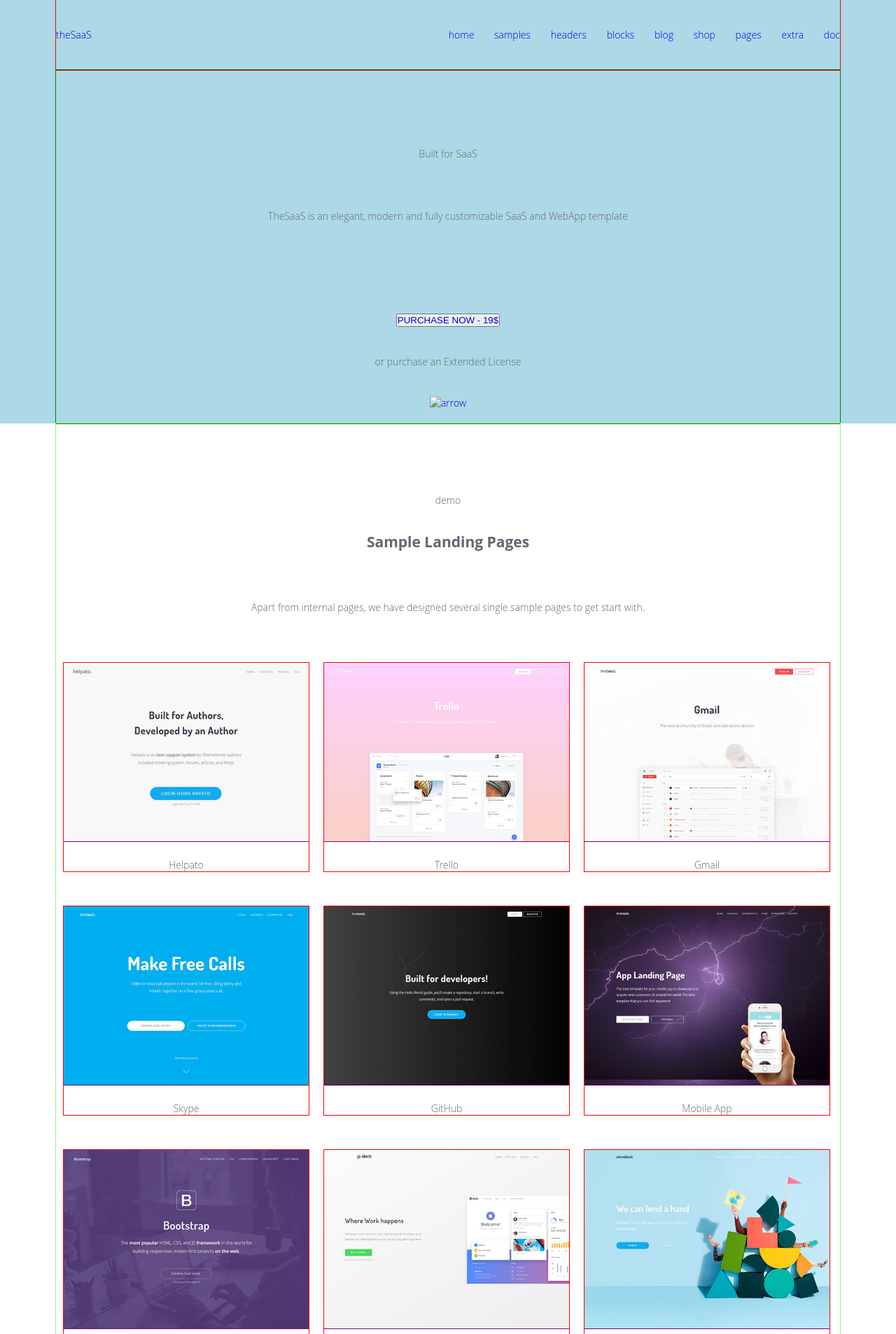
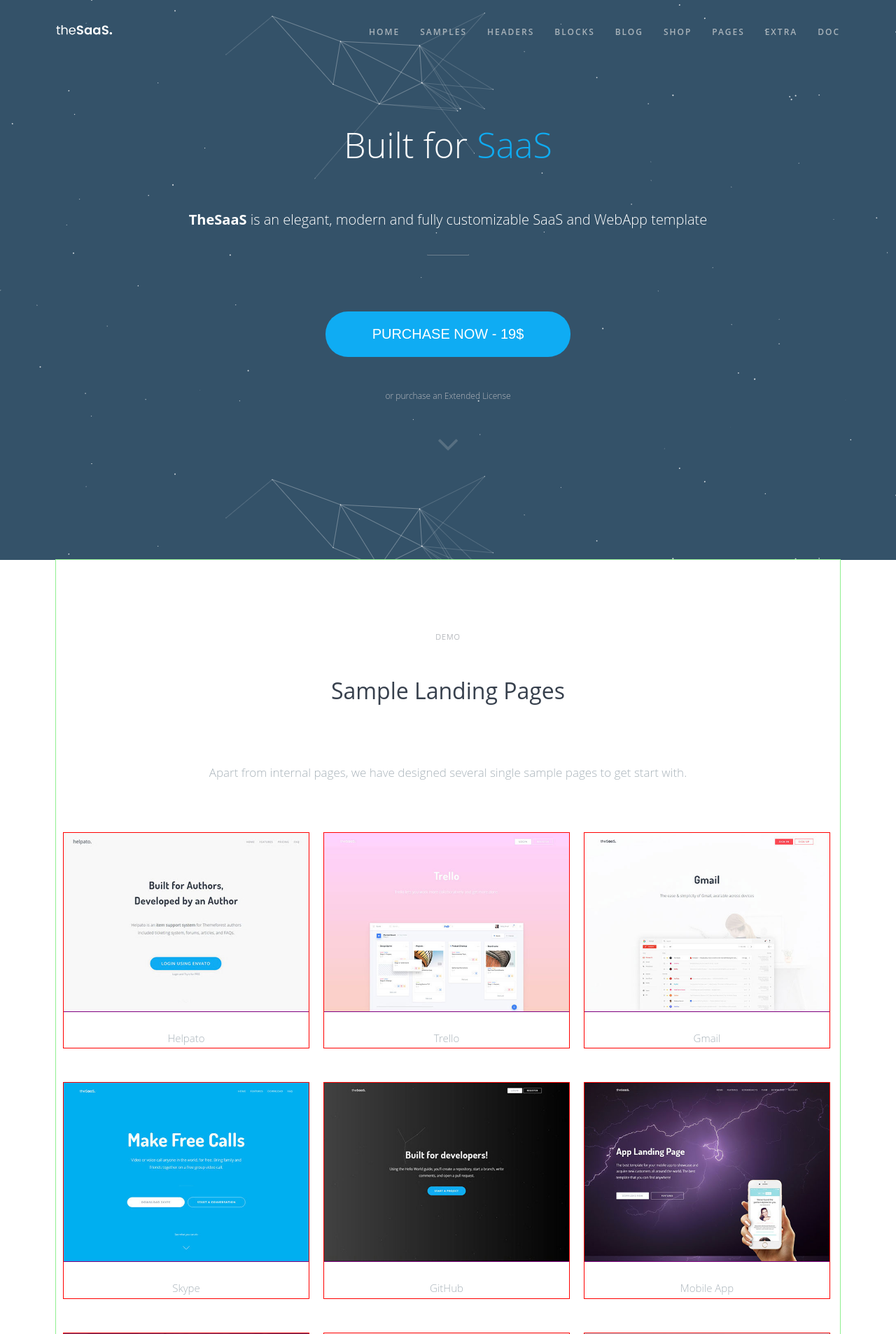
Before and after one commit to davidmkrtchyan991/web-development-thesaas, a PHP site: page / in a window 1280 px wide. Shown: the top 1906 px of the page at 70% size. Run offline with PHP 8.4, Linux system fonts and the light colour scheme.

Commit message:
add styles

```diff
--- a/css/thesaas.css
+++ b/css/thesaas.css
@@ -23,7 +23,8 @@ body {
 	font-family: "Open Sans",sans-serif;
 	color:#616771;
 	font-weight:300;
-	font-size: 14px;
+	font-size: 15px;
+	line-height: 1.9;
 }
 
 .clearfix {
@@ -37,15 +38,12 @@ body {
 	overflow: hidden;
 }
 
-.aligning-left {
-	float: left;
-}
+
 
 
 .top-bar {
-	height: 100px;
-	padding-top: 40px;
-	outline: 1px solid red;
+	height: 50px;
+	padding-top: 30px;
 	overflow: hidden;
 }
 
@@ -58,8 +56,20 @@ body {
 }
 
 .top-bar-nav ul li {
-	display: inline;
+	display: inline-block;
 	margin-right: 25px;
+}
+
+.top-bar-nav ul li a {    /* .top-bar-nav ul li a:first-child {....} is not working !!!!  ?????????????? */
+	color: #a9b3ba;
+	font-size: 12px;
+	font-weight: 600;
+	text-transform: uppercase;
+	letter-spacing: 2px;
+}
+
+.top-bar-nav ul li a:hover {
+	color: #fff;
 }
 
 .top-bar-nav ul li:last-child {
@@ -67,31 +77,72 @@ body {
 }
 
 .outwrapp-header {
-	background-color: lightblue;
+	background-image: url("../images/space.png");
+	height: 100vh;
+	background-color: #345269;
 }
 
-.header {
-	outline: 1px solid green;
-}
 
 .huge-title {
 	margin: 110px 0 40px;
 }
 
+.huge-title p {
+	font-size: 50px;
+	color: #fff;
+
+}
+
+.huge-title p span {
+	color: #0facf3;
+}
+
 .thesaas-subtitle {
-	padding: 30px;
+	color: #fff;
+	font-size: 20px;
+	margin: 30px 0;
+}
+
+.thesaas-subtitle p span {
+	font-weight: bold;
+}
+
+.hr-line hr {
+	border-top-color: #688eac;
+	width: 60px;
+	margin: 0 auto;
+	opacity: 0.3;
 }
 
 .header-big-button {
-	margin-top: 100px;
+	width: 350px;
+	height: 65px;
+	background-color: #0facf3;
+	margin-top: 80px;
+	border: none;
+	border-radius: 32px;
+	outline: none;
+	cursor: pointer;
+}
+
+.header-big-button a {
+	font-size: 20px;
+	color: #fff;
 }
 
 .header-big-button-subtitle {
-	padding: 40px 0;
+	margin: 40px 0 30px;
 }
 
-.scrolldown-button {
-	padding-bottom: 20px;
+.header-big-button-subtitle a {
+	font-size: 12px;
+	color: #b5b9bf;
+}
+
+.scrolldown-button .fa-angle-down {
+	font-size: 50px;
+	color: #a9b3ba;
+	opacity: 0.3;
 }
 
 /* ---end of header--- */
@@ -105,16 +156,33 @@ body {
 }
 
 .additional-title {
+	font-size: 11px;
+	letter-spacing: 1px;
+	opacity: 0.7;
+	text-transform: uppercase;
 	margin: 100px 0 36px;
 }
 
+.main-title h2 {
+	font-size: 32px;
+	color: #37404d;
+	font-weight: normal;
+	text-transform: capitalize;
+}
+
 .main-text {
+	font-size: 17px;
 	margin:70px 0;
+	color: #a9b3ba;
 }
 
 .image-description {
 	margin-top: 24px;
 }
+.image-description p {
+	color: #a9b3ba;
+}
+
 
 .img-block {
 	width: 350px;
--- a/index.html
+++ b/index.html
@@ -10,7 +10,7 @@
 	<div class="wrapper">
 		<div class="outwrapp-header">
 			<div class="top-bar inwrapp">
-				<div class="top-bar-logo"><a href="#">theSaaS</a></div>
+				<div class="top-bar-logo"><a href="#"><img src="images/logo-light.png" alt="logo-light"></a></div>
 				<div class="top-bar-nav">
 					<ul>
 						<li><a href="#">home</a></li>
@@ -28,21 +28,22 @@
 
 			<div class="header inwrapp">
 				<div class="huge-title">
-					<p>Built for SaaS</p>
+					<p>Built for <span>SaaS</span></p>
 				</div>
 				<div class="thesaas-subtitle">
-					<p>TheSaaS is an elegant, modern and fully customizable SaaS and WebApp template</p>
+					<p><span>TheSaaS</span> is an elegant, modern and fully customizable SaaS and WebApp template</p>
 				</div>
-				<div class="hr-line"></div>
-				<button class="header-big-button"><a href="#">PURCHASE NOW - 19$</a></button>
+
+				<div class="hr-line"><hr></div>
+				<button class="header-big-button"><a shref="#">PURCHASE NOW - 19$</a></button>
 				<div class="header-big-button-subtitle">
-					<p>or purchase an Extended License</p>
+					<p><a href="#">or purchase an Extended License</a></p>
 				</div>
-				<div class="scrolldown-button"><a href="#"><img src="???????" alt="arrow"></a></div>
+				<div class="scrolldown-button"><a href="#sample"><i class="fa fa-angle-down"></i></a></div>
 			</div>  <!-- end of header -->
 		</div>  <!-- end of outwrapp-header -->
 
-		<div class="sample inwrapp">
+		<div class="sample inwrapp" id="sample">
 			<div class="additional-title"><p>demo</p></div>
 			<div class="main-title"><h2>Sample Landing Pages</h2></div>
 			<div class="main-text"><p>Apart from internal pages, we have designed several single sample pages to get start with.</p></div>
@@ -130,15 +131,16 @@
 				</div>
 		</div>  <!-- end of full-faster -->
 
+		<div class="get-it-now-outwrapp">
 			<div class="get-it-now inwrapp">
 				<div class="additional-title"><p>OWN IT</p></div>
 					<div class="main-title"><h2>Get It Now</h2></div>
 					<div class="main-text"><p>If you have visited the other pages and you have made your decision to purchase this template, go on and press the following button and get a license in less than a minute.</p>
 					</div>
-				<button><a href="#">PURCHASE NOW - 19$</a></button>
+					<button class="get-it-now-big-button"><a href="#">PURCHASE NOW - 19$</a></button>
 					<div class="or-purchase"><a href="#">or purchase an Extended License</a></div>
 			</div>  <!-- end of get-it-now -->
-
+		</div>  <!-- end of get-it-now-outwrapp -->
 		<div class="features inwrapp">
 			<div class="additional-title"><p>ALL YOU NEED</p></div>
 				<div class="main-title"><h2>Features</h2></div>
```
Also changed, not shown: other parts of css/thesaas.css (+54 -3 lines), images/logo-light.png (added), images/space.png (added). Lines whose indentation alone changed are shown as unchanged.
